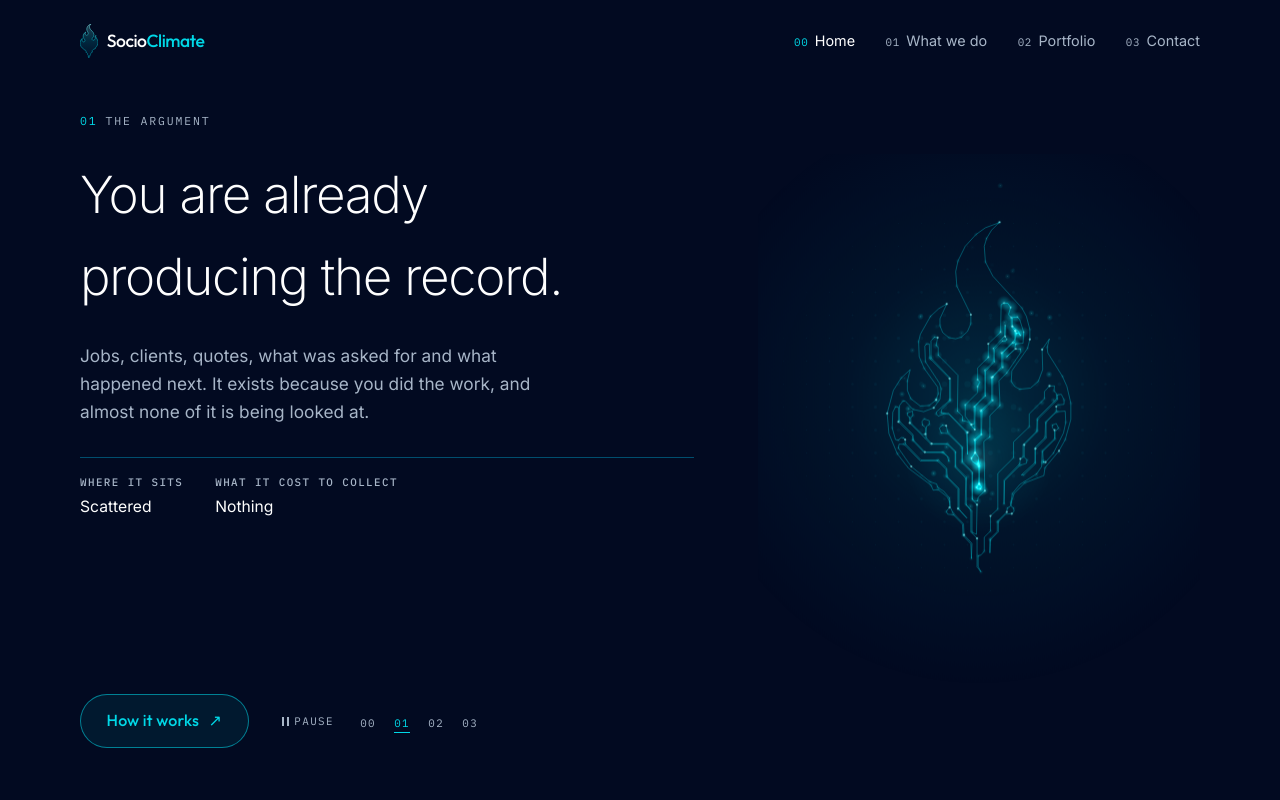
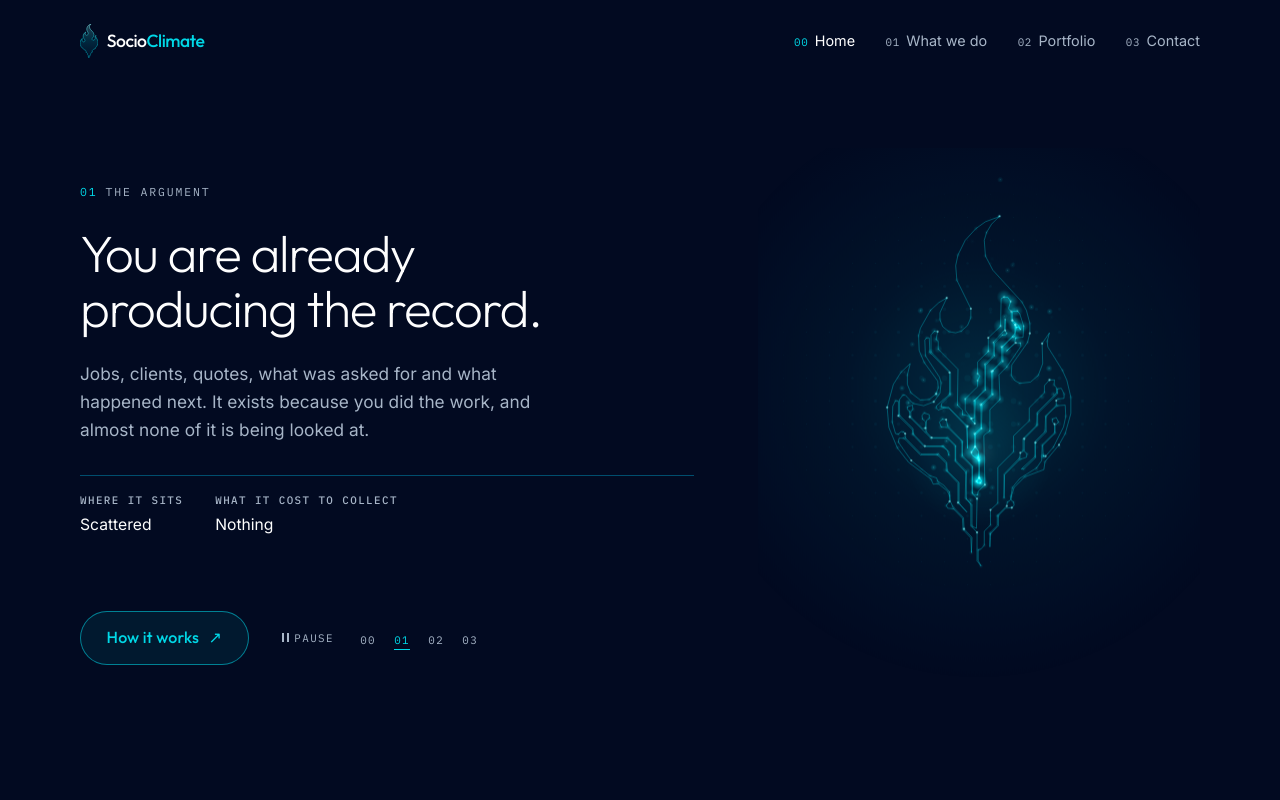
Before and after one commit to matthew-colborn/socioclimate-web, an Astro site: page / in a window 1280 px wide. Shown: the top 800 px of the page. Built offline with nearby package versions, Linux system fonts and the light colour scheme; Astro itself is replaced by a stand-in of ours; no server answers.

Commit message:
Set the hero headline in the display face
Demoting the rotating headline from h1 to p - so the page keeps one stable
heading - dropped it out of the h1/h2/h3 rule in base.css that supplies
Outfit, and it had been rendering in Inter ever since. That is the single
largest piece of text on the site and the exact thing the palette restore
was meant to fix, so it now names the display face explicitly, along with
the line-height, balance and margin the heading rule was also providing.

Caught on the live site by reading the computed font family rather than
looking at a screenshot; at display size the two faces are similar enough
that the render looked plausible.

Outfit's tighter metrics take the beat stack from 534px to 380px, still
constant across all four beats.

```diff
--- a/src/pages/index.astro
+++ b/src/pages/index.astro
@@ -198,9 +198,18 @@ const beats = d.beats ?? [];
   }
   .hero__n { color: var(--cyan); }
   .hero__h {
+    /* Explicit, because this is a <p> rather than a heading. The h1/h2/h3 rule
+       in base.css is what normally supplies the display face, and demoting the
+       rotating headline to a paragraph — so the page has one stable h1 — quietly
+       dropped it into the body face. This is the largest text on the site; it
+       has to be Outfit. */
+    font-family: var(--font-display);
     font-size: clamp(1.9rem, 4.2vw, 3.2rem);
     font-weight: 250;
     letter-spacing: -0.025em;
+    line-height: 1.08;
+    text-wrap: balance;
+    margin: 0;
     max-width: 18ch;
   }
   .hero__line {
```
